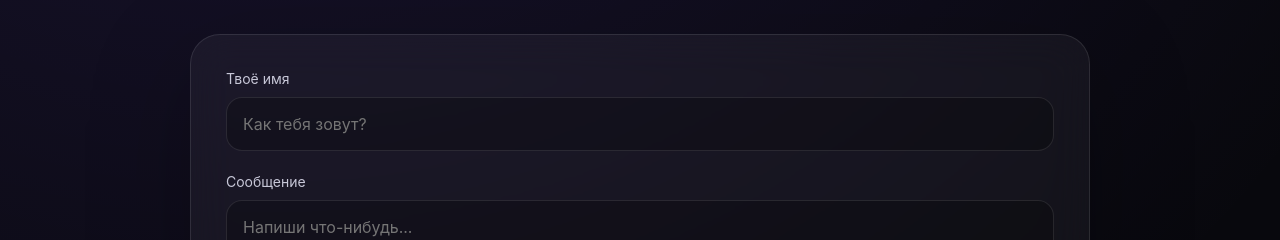
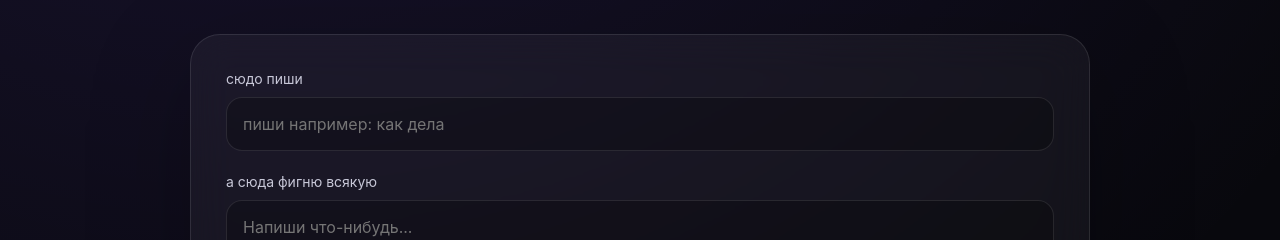
Before and after one commit to han-ordo/Akylaika, a plain HTML site: page index.html in a window 1280 px wide. Shown: the part 1576-1816 px from the top of the page. Drawn offline with Linux system fonts and the light colour scheme.

Commit message:
Update index.html

```diff
--- a/index.html
+++ b/index.html
@@ -454,7 +454,7 @@ footer {
         </div>
 
         <h1>
-            Для тебя.
+            Акылай
         </h1>
 
         <p class="subtitle">
@@ -536,13 +536,13 @@ footer {
         <div class="form-row">
 
             <label for="name">
-                Твоё имя
+                сюдо пиши
             </label>
 
             <input
                 type="text"
                 id="name"
-                placeholder="Как тебя зовут?"
+                placeholder="пиши например: как дела"
                 maxlength="60"
                 required
             >
@@ -552,7 +552,7 @@ footer {
         <div class="form-row">
 
             <label for="message">
-                Сообщение
+                а сюда фигню всякую
             </label>
 
             <textarea
```
